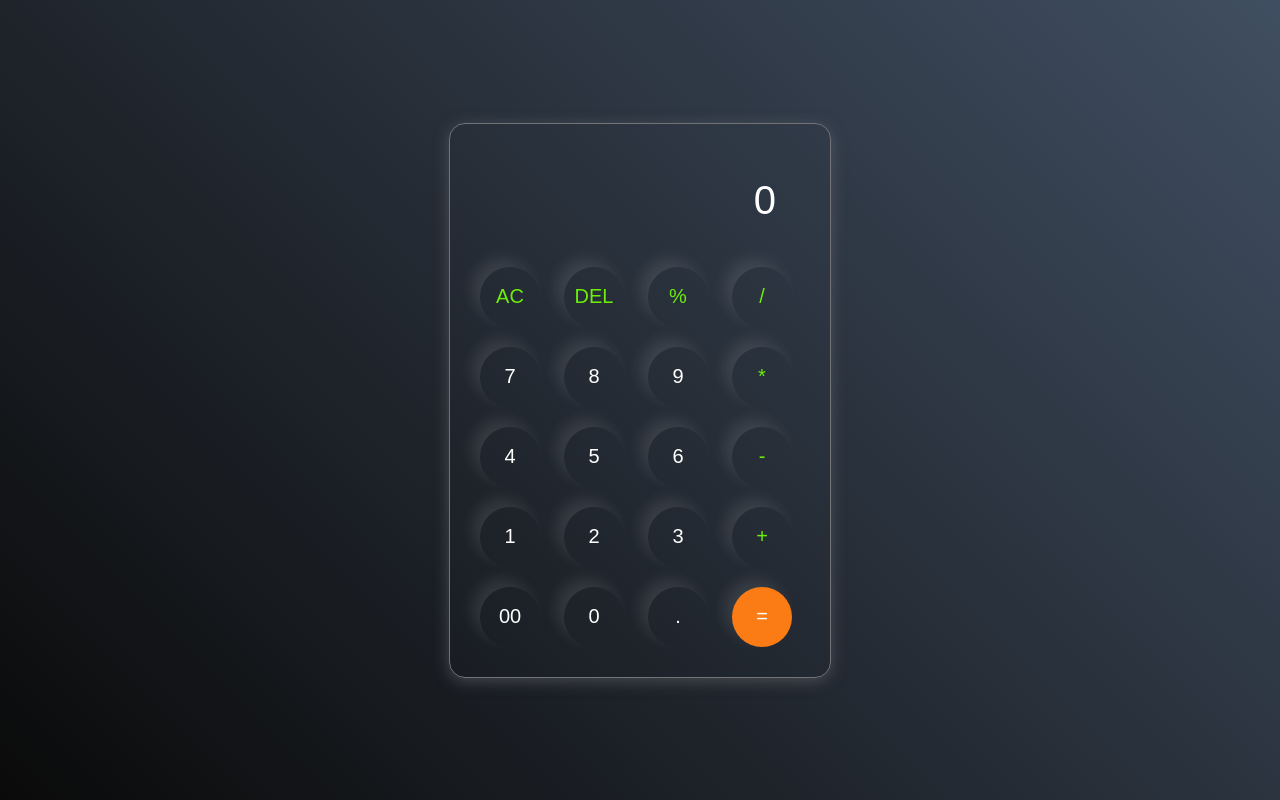
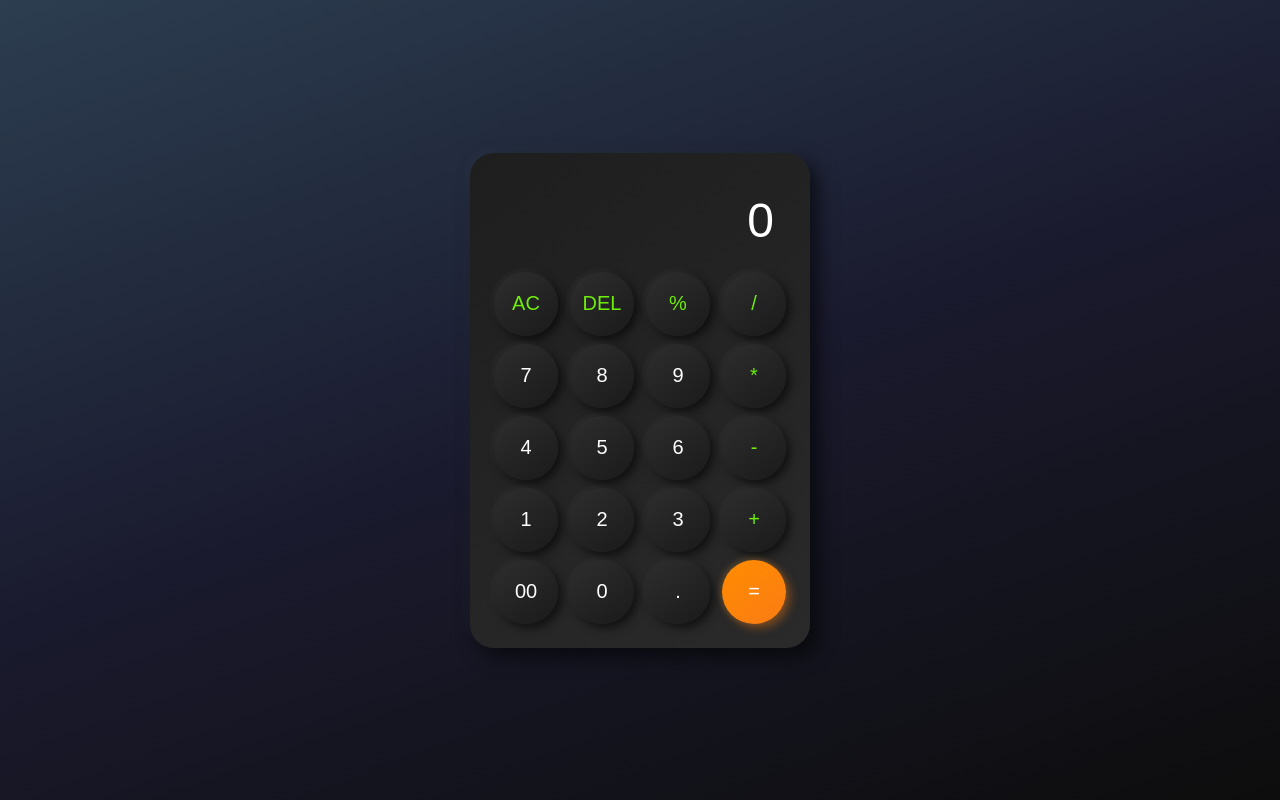
Before and after one commit to AdityaMulay727/OIBSIP, a plain HTML site: page calculator/index.html in a window 1280 px wide. Drawn offline with Linux system fonts and the light colour scheme.

Commit message:
Update style.css

```diff
--- a/calculator/style.css
+++ b/calculator/style.css
@@ -1,61 +1,91 @@
-*{
-    margin:0%;
-    padding:0%;
-    box-sizing:border-box;
+* {
+    margin: 0;
+    padding: 0;
+    box-sizing: border-box;
 }
 
-body{
-    height:100vh;
-    width:100%;
-    display:flex;
-    justify-content:center;
-    align-items:center;
-    background:linear-gradient(45deg,#0a0a0a,#404e61);
-
+body {
+    height: 100vh;
+    width: 100%;
+    display: flex;
+    justify-content: center;
+    align-items: center;
+    background: linear-gradient(160deg, #2c3e50, #1a1a2e, #0d0d0d);
 }
 
-.calculators{
-    border:1px solid #717377;
-    padding:20px;
-    border-radius:16px;
-    background-color:transparent;
-    box-shadow:0px 3px 15px rgba(113,115,119,0.5);
+.calculators {
+    padding: 24px;
+    border-radius: 24px;
+    background: linear-gradient(145deg, #1e1e1e, #2a2a2a);
+    box-shadow:
+        8px 8px 20px rgba(0, 0, 0, 0.6),
+        -4px -4px 12px rgba(255, 255, 255, 0.03);
+    width: 340px;
 }
 
-input{
-    width:320px;
-    border:none;
-    padding:24px;
-    margin:10px;
-    background:transparent;
-    box-shadow:0px 3px 15px rgbs(84,84,84,0.1);
-    font-size:40px;
-    text-align:end;
-    cursor:pointer;
-    color:white;
+input {
+    width: 100%;
+    border: none;
+    padding: 16px 10px;
+    background: transparent;
+    font-size: 48px;
+    text-align: right;
+    color: white;
+    outline: none;
+    font-weight: 300;
+    letter-spacing: 2px;
 }
 
-input::placeholder{
-    color:white;
+input::placeholder {
+    color: white;
 }
 
-button{
-    height:60px;
-    width:60px;
-    border:none;
-    border-radius:50%;
-    margin:10px;
-    background:transparent;
-    color:white;
-    font-size:20px;
-    box-shadow:-8px -8px 15px rgba(255,255,255,0.1);
-    cursor:pointer;
+.calculators div {
+    display: flex;
+    justify-content: space-between;
+    margin-top: 8px;
 }
 
-.equalbtn{
-    background-color:#fb7c14;
+button {
+    height: 64px;
+    width: 64px;
+    border: none;
+    border-radius: 50%;
+    background: linear-gradient(145deg, #2e2e2e, #1a1a1a);
+    color: white;
+    font-size: 20px;
+    box-shadow:
+        4px 4px 10px rgba(0, 0, 0, 0.6),
+        -2px -2px 6px rgba(255, 255, 255, 0.05);
+    cursor: pointer;
+    transition: all 0.15s ease;
+    font-weight: 400;
 }
 
-.operator{
-    color:#6dee0a;
+button:hover {
+    background: linear-gradient(145deg, #3a3a3a, #222222);
+    transform: scale(1.05);
 }
+
+button:active {
+    transform: scale(0.95);
+    box-shadow:
+        2px 2px 5px rgba(0, 0, 0, 0.6),
+        -1px -1px 3px rgba(255, 255, 255, 0.05);
+}
+
+.equalbtn {
+    background: linear-gradient(145deg, #ff8c00, #fb7c14);
+    color: white;
+    box-shadow:
+        4px 4px 10px rgba(251, 124, 20, 0.4),
+        -2px -2px 6px rgba(255, 180, 80, 0.2);
+}
+
+.equalbtn:hover {
+    background: linear-gradient(145deg, #ffa030, #ff8c00);
+}
+
+.operator {
+    color: #6dee0a;
+}
```
